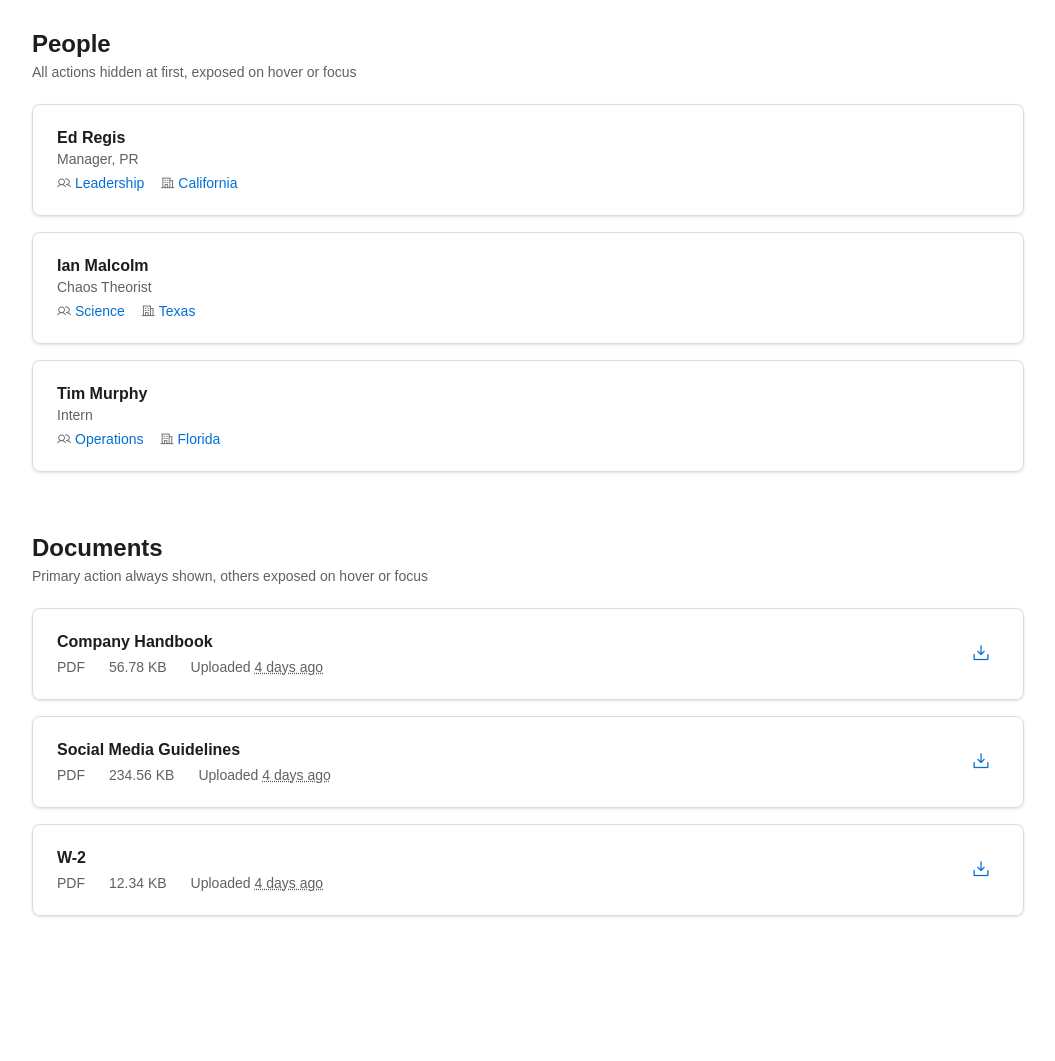
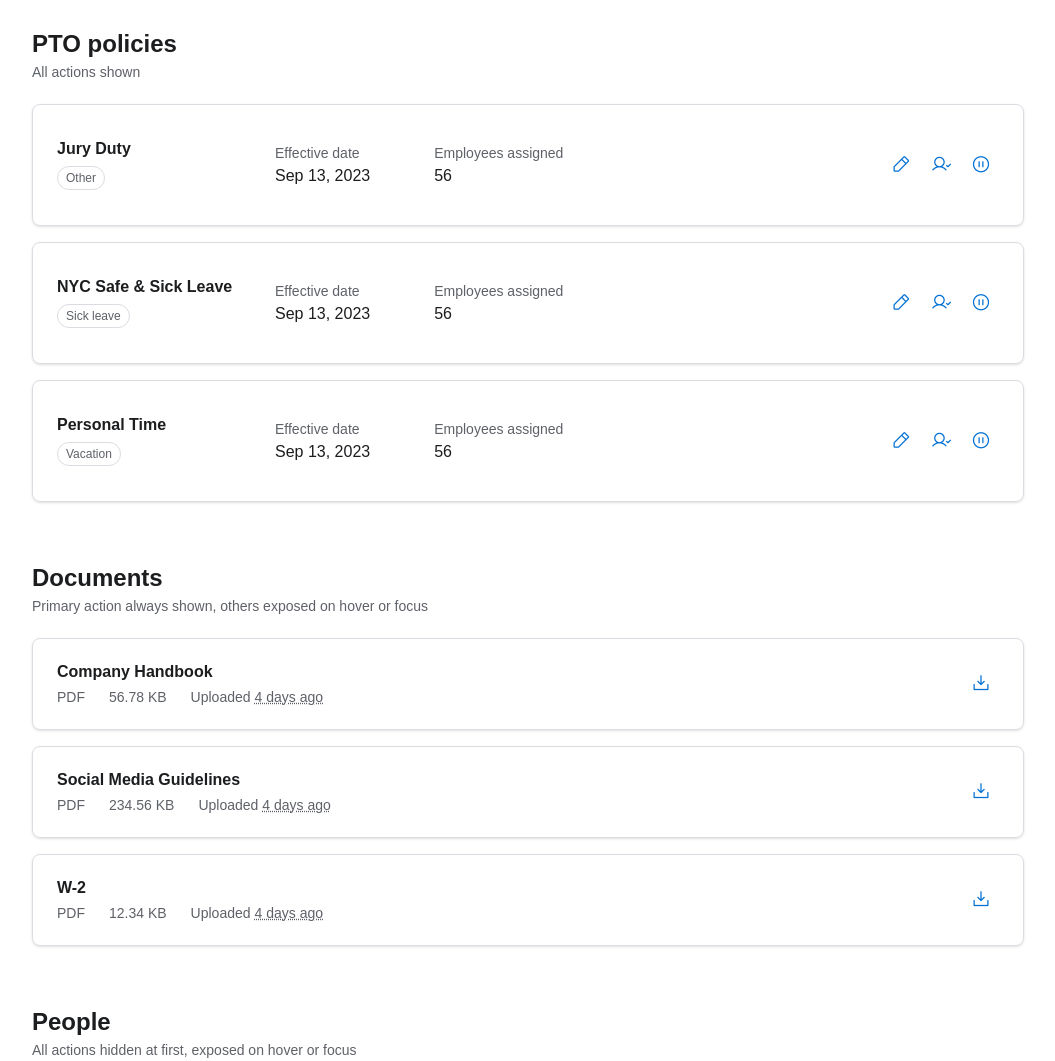
Before and after one commit to robkovacs/list-items-demo, a website: page index.html in a window 1280 px wide. Shown: the top 1061 px of the page, without its empty margins (112-1167 px from the left). Before the commit the page ends 948 px from the top, so only its background shows below. Drawn offline with nearby package versions, Linux system fonts and the light colour scheme; a web font is replaced by a local one.

Commit message:
added PTO policies example; updated People actions

```diff
--- a/index.html
+++ b/index.html
@@ -10,166 +10,125 @@
 
 <body>
   <section>
-    <h2>People</h2>
+    <h2>PTO policies</h2>
     <p class="secondary">
-      All actions hidden at first, exposed on hover or focus
+      All actions shown
     </p>
-    <ul class="list list--people">
-      <li class="list-item list-item--person">
-        <div>
-          <a class="main-action" href="#clicked-person-1">Ed Regis</a>
-          <div class="title">Manager, PR</div>
-          <ul class="metadata">
-            <li>
-              <i class="ph ph-users"></i>
-              <a href="#clicked-dept-1">Leadership</a>
-            </li>
-            <li>
-              <i class="ph ph-building-office"></i>
-              <a href="#clicked-office-1" class="office-link" aria-controls="office-california">California</a>
-            </li>
-          </ul>
+    <ul class="list list--pto-policies">
+      <li class="list-item">
+        <div class="list-item__pto-policy-id">
+          <a class="main-action" href="#clicked-policy-1">Jury Duty</a>
+          <span class="tag">Other</span>
+        </div>
+        <div class="list-item__pto-policy-attributes">
+          <dl>
+            <div>
+              <dt>Effective date</dt>
+              <dd>Sep 13, 2023</dd>
+            </div>
+            <div>
+              <dt>Employees assigned</dt>
+              <dd>56</dd>
+            </div>
+          </dl>
         </div>
         <div>
           <ul class="actions">
             <li>
               <button>
-                <i class="ph ph-phone" aria-label="Call" title="Call"></i>
+                <i class="ph ph-pencil-simple" aria-label="Edit" title="Edit"></i>
               </button>
             </li>
             <li>
               <button>
-                <i class="ph ph-envelope" aria-label="Email" title="Email"></i>
+                <i class="ph ph-user-check" aria-label="Assign users" title="Assign users"></i>
               </button>
             </li>
             <li>
-              <button class="destructive">
-                <i class="ph ph-trash" aria-label="Delete" title="Delete"></i>
+              <button>
+                <i class="ph ph-pause-circle" aria-label="Deactivate" title="Deactivate"></i>
               </button>
             </li>
           </ul>
         </div>
       </li>
-      <li class="list-item list-item--person">
-        <div>
-          <a class="main-action" href="#clicked-person-2">Ian Malcolm</a>
-          <div class="title">Chaos Theorist</div>
-          <ul class="metadata">
-            <li>
-              <i class="ph ph-users"></i>
-              <a href="#clicked-dept-2">Science</a>
-            </li>
-            <li>
-              <i class="ph ph-building-office"></i>
-              <a href="#clicked-office-2" class="office-link" aria-controls="office-texas">Texas</a>
-            </li>
-          </ul>
+      <li class="list-item">
+        <div class="list-item__pto-policy-id">
+          <a class="main-action" href="#clicked-policy-2">NYC Safe &amp; Sick Leave</a>
+          <span class="tag">Sick leave</span>
+        </div>
+        <div class="list-item__pto-policy-attributes">
+          <dl>
+            <div>
+              <dt>Effective date</dt>
+              <dd>Sep 13, 2023</dd>
+            </div>
+            <div>
+              <dt>Employees assigned</dt>
+              <dd>56</dd>
+            </div>
+          </dl>
         </div>
         <div>
           <ul class="actions">
             <li>
               <button>
-                <i class="ph ph-phone" aria-label="Call" title="Call"></i>
+                <i class="ph ph-pencil-simple" aria-label="Edit" title="Edit"></i>
               </button>
             </li>
             <li>
               <button>
-                <i class="ph ph-envelope" aria-label="Email" title="Email"></i>
+                <i class="ph ph-user-check" aria-label="Assign users" title="Assign users"></i>
               </button>
             </li>
             <li>
-              <button class="destructive">
-                <i class="ph ph-trash" aria-label="Delete" title="Delete"></i>
+              <button>
+                <i class="ph ph-pause-circle" aria-label="Deactivate" title="Deactivate"></i>
               </button>
             </li>
           </ul>
         </div>
       </li>
-      <li class="list-item list-item--person">
-        <div>
-          <a class="main-action" href="#clicked-person-3">Tim Murphy</a>
-          <div class="title">Intern</div>
-          <ul class="metadata">
-            <li>
-              <i class="ph ph-users"></i>
-              <a href="#clicked-dept-3">Operations</a>
-            </li>
-            <li>
-              <i class="ph ph-building-office"></i>
-              <a href="#clicked-office-3" class="office-link" aria-controls="office-florida">Florida</a>
-            </li>
-          </ul>
+            <li class="list-item">
+        <div class="list-item__pto-policy-id">
+          <a class="main-action" href="#clicked-policy-3">Personal Time</a>
+          <span class="tag">Vacation</span>
+        </div>
+        <div class="list-item__pto-policy-attributes">
+          <dl>
+            <div>
+              <dt>Effective date</dt>
+              <dd>Sep 13, 2023</dd>
+            </div>
+            <div>
+              <dt>Employees assigned</dt>
+              <dd>56</dd>
+            </div>
+          </dl>
         </div>
         <div>
           <ul class="actions">
             <li>
               <button>
-                <i class="ph ph-phone" aria-label="Call" title="Call"></i>
+                <i class="ph ph-pencil-simple" aria-label="Edit" title="Edit"></i>
               </button>
             </li>
             <li>
               <button>
-                <i class="ph ph-envelope" aria-label="Email" title="Email"></i>
+                <i class="ph ph-user-check" aria-label="Assign users" title="Assign users"></i>
               </button>
             </li>
             <li>
-              <button class="destructive">
-                <i class="ph ph-trash" aria-label="Delete" title="Delete"></i>
+              <button>
+                <i class="ph ph-pause-circle" aria-label="Deactivate" title="Deactivate"></i>
               </button>
             </li>
           </ul>
         </div>
       </li>
     </ul>
+  </section>
 
-    <!--
-      These popovers don't reposition as you scroll, it'd be nice if you could
-      move your cursor into them without them disappearing, etc. But it gets
-      the point across.
-    -->
-    <dialog class="dialog--office" id="office-california">
-      <h3>California</h3>
-      <address>
-        347 North Rodeo Drive<br />
-        Beverly Hills CA 90210
-      </address>
-      <ul class="list--avatar-stack stack-overflow">
-        <li class="list-item--avatar"><span class="avatar avatar--blue">AB</span></li>
-        <li class="list-item--avatar"><span class="avatar avatar--green">BC</span></li>
-        <li class="list-item--avatar"><span class="avatar avatar--red">CD</span></li>
-        <li class="list-item--avatar"><span class="avatar avatar--yellow">DE</span></li>
-        <li class="list-item--avatar"><span class="avatar avatar--purple">EF</span></li>
-        <li class="list-item--endnote">+2 more</li>
-      </ul>
-    </dialog>
-    <dialog class="dialog--office" id="office-florida">
-      <h3>Florida</h3>
-      <address>
-        180 Seven Seas Dr<br />
-        Orlando FL 32830
-      </address>
-      <ul class="list--avatar-stack stack-overflow">
-        <li class="list-item--avatar"><span class="avatar avatar--blue">AB</span></li>
-        <li class="list-item--avatar"><span class="avatar avatar--green">BC</span></li>
-        <li class="list-item--avatar"><span class="avatar avatar--red">CD</span></li>
-        <li class="list-item--avatar"><span class="avatar avatar--yellow">DE</span></li>
-        <li class="list-item--avatar"><span class="avatar avatar--purple">EF</span></li>
-        <li class="list-item--endnote">+12 more</li>
-      </ul>
-    </dialog>
-    <dialog class="dialog--office" id="office-texas">
-      <h3>Texas</h3>
-      <address>
-        8400 Kirby Dr<br />
-        Houston TX 77054
-      </address>
-      <ul class="list--avatar-stack">
-        <li class="list-item--avatar"><span class="avatar avatar--blue">AB</span></li>
-        <li class="list-item--avatar"><span class="avatar avatar--green">BC</span></li>
-        <li class="list-item--avatar"><span class="avatar avatar--red">CD</span></li>
-      </ul>
-    </dialog>
-  </section>
   <section>
     <h2>Documents</h2>
     <p class="secondary">
@@ -274,6 +233,153 @@
       </li>
     </ul>
   </section>
+
+  <section>
+    <h2>People</h2>
+    <p class="secondary">
+      All actions hidden at first, exposed on hover or focus
+    </p>
+    <ul class="list">
+      <li class="list-item">
+        <div>
+          <a class="main-action" href="#clicked-person-1">Ed Regis</a>
+          <div class="title">Manager, PR</div>
+          <ul class="metadata">
+            <li>
+              <i class="ph ph-users"></i>
+              <a href="#clicked-dept-1">Leadership</a>
+            </li>
+            <li>
+              <i class="ph ph-building-office"></i>
+              <a href="#clicked-office-1" class="office-link" aria-controls="office-california">California</a>
+            </li>
+          </ul>
+        </div>
+        <div>
+          <ul class="actions">
+            <li>
+              <button>
+                <i class="ph ph-phone" aria-label="Call" title="Call"></i>
+              </button>
+            </li>
+            <li>
+              <button>
+                <i class="ph ph-envelope" aria-label="Email" title="Email"></i>
+              </button>
+            </li>
+          </ul>
+        </div>
+      </li>
+      <li class="list-item">
+        <div>
+          <a class="main-action" href="#clicked-person-2">Ian Malcolm</a>
+          <div class="title">Chaos Theorist</div>
+          <ul class="metadata">
+            <li>
+              <i class="ph ph-users"></i>
+              <a href="#clicked-dept-2">Science</a>
+            </li>
+            <li>
+              <i class="ph ph-building-office"></i>
+              <a href="#clicked-office-2" class="office-link" aria-controls="office-texas">Texas</a>
+            </li>
+          </ul>
+        </div>
+        <div>
+          <ul class="actions">
+            <li>
+              <button>
+                <i class="ph ph-phone" aria-label="Call" title="Call"></i>
+              </button>
+            </li>
+            <li>
+              <button>
+                <i class="ph ph-envelope" aria-label="Email" title="Email"></i>
+              </button>
+            </li>
+          </ul>
+        </div>
+      </li>
+      <li class="list-item">
+        <div>
+          <a class="main-action" href="#clicked-person-3">Tim Murphy</a>
+          <div class="title">Intern</div>
+          <ul class="metadata">
+            <li>
+              <i class="ph ph-users"></i>
+              <a href="#clicked-dept-3">Operations</a>
+            </li>
+            <li>
+              <i class="ph ph-building-office"></i>
+              <a href="#clicked-office-3" class="office-link" aria-controls="office-florida">Florida</a>
+            </li>
+          </ul>
+        </div>
+        <div>
+          <ul class="actions">
+            <li>
+              <button>
+                <i class="ph ph-phone" aria-label="Call" title="Call"></i>
+              </button>
+            </li>
+            <li>
+              <button>
+                <i class="ph ph-envelope" aria-label="Email" title="Email"></i>
+              </button>
+            </li>
+          </ul>
+        </div>
+      </li>
+    </ul>
+
+    <!--
+      These popovers don't reposition as you scroll, it'd be nice if you could
+      move your cursor into them without them disappearing, etc. But it gets
+      the point across.
+    -->
+    <dialog class="dialog--office" id="office-california">
+      <h3>California</h3>
+      <address>
+        347 North Rodeo Drive<br />
+        Beverly Hills CA 90210
+      </address>
+      <ul class="list--avatar-stack stack-overflow">
+        <li class="list-item--avatar"><span class="avatar avatar--blue">AB</span></li>
+        <li class="list-item--avatar"><span class="avatar avatar--green">BC</span></li>
+        <li class="list-item--avatar"><span class="avatar avatar--red">CD</span></li>
+        <li class="list-item--avatar"><span class="avatar avatar--yellow">DE</span></li>
+        <li class="list-item--avatar"><span class="avatar avatar--purple">EF</span></li>
+        <li class="list-item--endnote">+2 more</li>
+      </ul>
+    </dialog>
+    <dialog class="dialog--office" id="office-florida">
+      <h3>Florida</h3>
+      <address>
+        180 Seven Seas Dr<br />
+        Orlando FL 32830
+      </address>
+      <ul class="list--avatar-stack stack-overflow">
+        <li class="list-item--avatar"><span class="avatar avatar--blue">AB</span></li>
+        <li class="list-item--avatar"><span class="avatar avatar--green">BC</span></li>
+        <li class="list-item--avatar"><span class="avatar avatar--red">CD</span></li>
+        <li class="list-item--avatar"><span class="avatar avatar--yellow">DE</span></li>
+        <li class="list-item--avatar"><span class="avatar avatar--purple">EF</span></li>
+        <li class="list-item--endnote">+12 more</li>
+      </ul>
+    </dialog>
+    <dialog class="dialog--office" id="office-texas">
+      <h3>Texas</h3>
+      <address>
+        8400 Kirby Dr<br />
+        Houston TX 77054
+      </address>
+      <ul class="list--avatar-stack">
+        <li class="list-item--avatar"><span class="avatar avatar--blue">AB</span></li>
+        <li class="list-item--avatar"><span class="avatar avatar--green">BC</span></li>
+        <li class="list-item--avatar"><span class="avatar avatar--red">CD</span></li>
+      </ul>
+    </dialog>
+  </section>
   <script src="main.js"></script>
 </body>
 
--- a/styles.css
+++ b/styles.css
@@ -155,6 +155,10 @@ section + section {
   flex-flow: row nowrap;
   gap: 0.25rem;
   font-size: 1.25rem;
+}
+
+.list--pto-policies .actions {
+  opacity: 1;
 }
 
 button {
@@ -326,3 +330,57 @@ address {
 .avatar--purple {
   background-color: #e0d0ff;
 }
+
+.tag {
+  display: block;
+  width: fit-content;
+  margin-top: 0.5rem;
+  padding: 0.25rem 0.5rem;
+  border-radius: 9999px;
+  font-size: 0.75rem;
+  color: #5e6167;
+  border: 1px solid #d9dce1;
+  font-weight: 500;
+}
+
+.list--pto-policies > .list-item {
+  justify-content: flex-start;
+  flex-flow: column nowrap;
+  align-items: flex-start;
+}
+
+
+
+@media (min-width: 30rem) {
+  .list--pto-policies > .list-item {
+    flex-flow: row nowrap;
+    align-items: center;
+  }
+
+  .list-item__pto-policy-id {
+    flex: 1 1 12rem;
+  }
+
+  .list-item__pto-policy-attributes {
+    flex: 4 1 36rem;
+  }
+}
+
+
+
+dl {
+  display: flex;
+  flex-flow: row wrap;
+  gap: 0.5rem 4rem;
+}
+
+dt {
+  color: #5e6167;
+  font-size: 0.875rem;
+  margin-bottom: 0.375rem;
+}
+
+dd {
+  font-size: 1rem;
+  margin-left: 0;
+}
```
